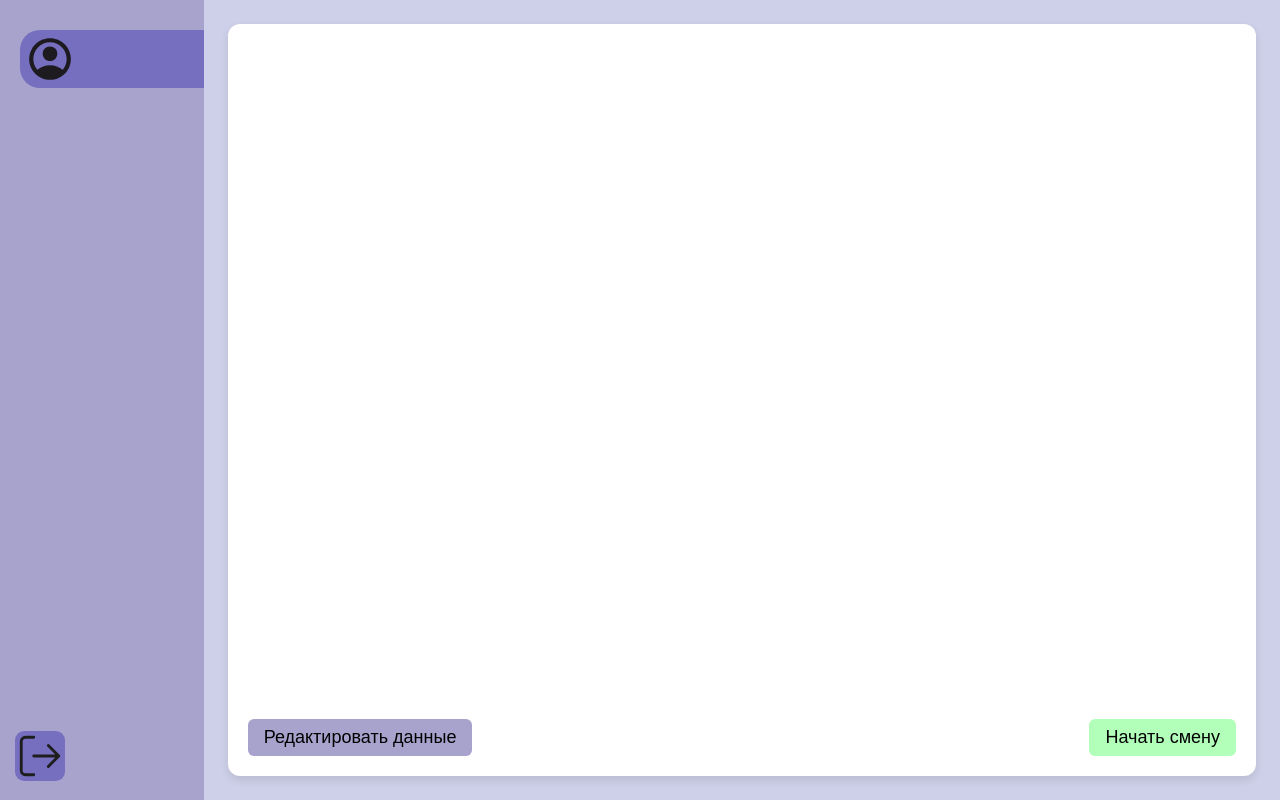
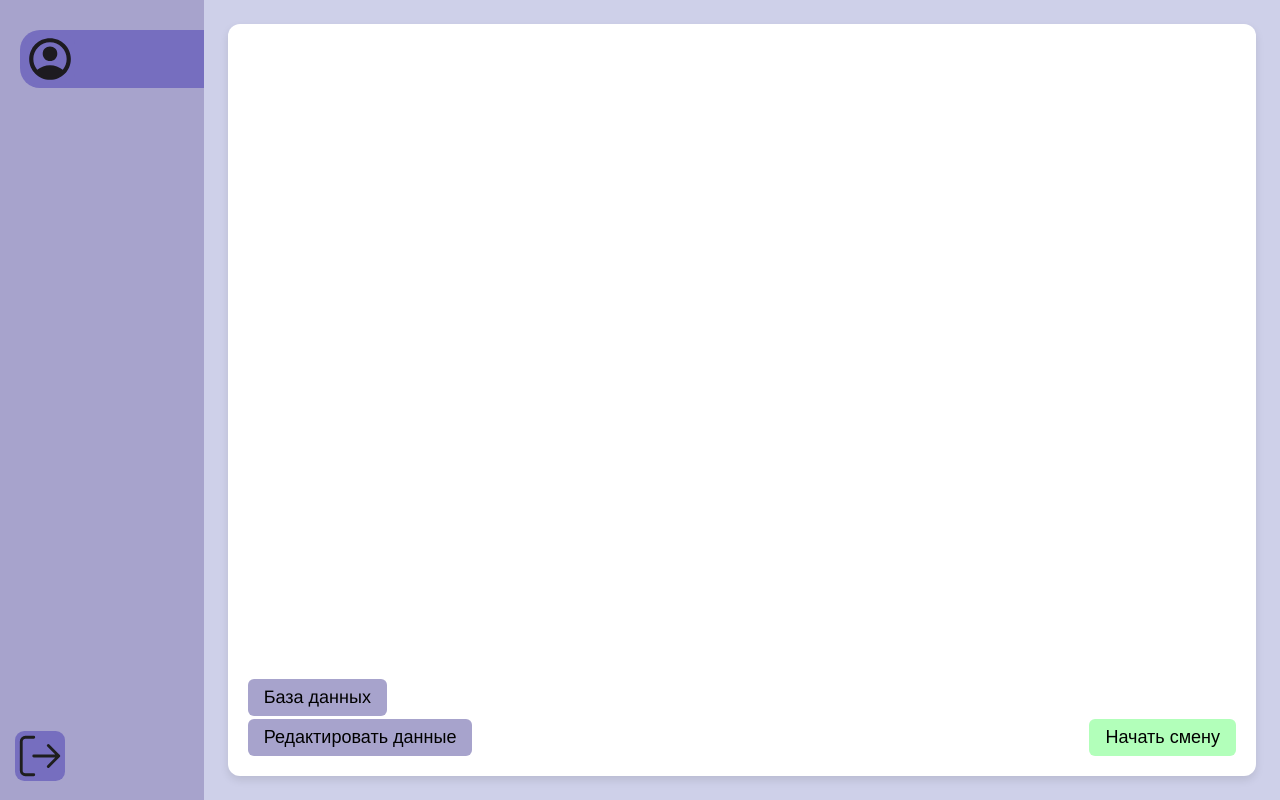
Before and after one commit to moevm/nosql1h25-unirepair, a Vue app in the folder front/fire-station/: page /userprofile in a window 1280 px wide. Built offline with nearby package versions, Linux system fonts and the light colour scheme.

Commit message:
add DB button
Кнопка перехода к странице с таблицей БД

```diff
--- a/front/fire-station/src/components/UserData.vue
+++ b/front/fire-station/src/components/UserData.vue
@@ -25,6 +25,8 @@
       <p class="profile__contact-settings-item"><strong>Дата регистрации:</strong> {{ user.registeredAt }}</p>
       <p class="profile__contact-settings-item"><strong>Последнее редактирование:</strong> {{ user.modifiedAt }}</p>
     </div>
+
+    <RouterLink to="/db" class="button DB_button" >База данных</RouterLink>
 
     <div class="profile__buttons">
       <button class="button button_secondary" @click="$emit('edit', user)">Редактировать данные</button>
@@ -147,4 +149,17 @@ export default {
   left: 20px;
   background-color: #a7a3cc;
 }
+
+.DB_button {
+  position: absolute;
+  bottom: 60px;
+  left: 20px;
+  background-color: #a7a3cc;
+  text-decoration: none;
+  color: black;
+}
+
+.DB_button:hover{
+  background-color: #766EBF;
+}
 </style>
```
